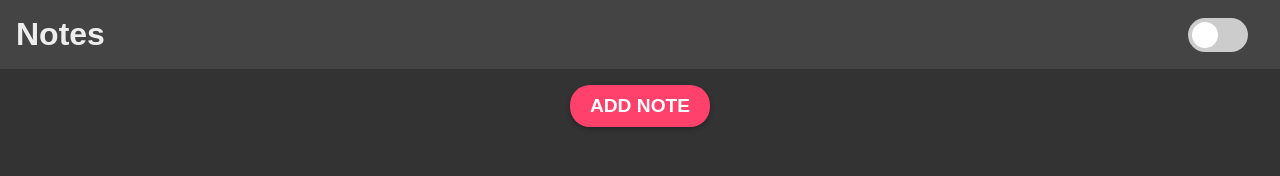
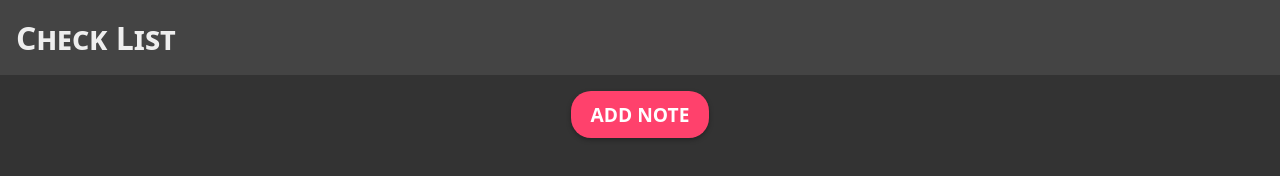
Before and after one commit to Sherry65-code/hecknotes, a plain HTML site: page index.html in a window 1280 px wide. Drawn offline with Linux system fonts and the light colour scheme.

Commit message:
Remove useless things.

```diff
--- a/index.html
+++ b/index.html
@@ -9,11 +9,7 @@
   </head>
   <body>
     <div class="header">
-      <h1>Notes</h1>
-      <label class="switch">
-        <input type="checkbox" id="dark-mode-toggle">
-        <span class="slider"></span>
-      </label>
+      <h1>Check List</h1>
     </div>
     <div class="notes-container">
       <button id="add-button" onclick="createNote()">Add note</button>
--- a/style.css
+++ b/style.css
@@ -264,6 +264,8 @@ h1 {
 }
 * {
   box-sizing: border-box;
+  font-family: system-ui, -apple-system, BlinkMacSystemFont, 'Segoe UI', Roboto, Oxygen, Ubuntu, Cantarell, 'Open Sans', 'Helvetica Neue', sans-serif;
+  font-weight: 600;
 }
 
 body {
@@ -340,3 +342,8 @@ h1 {
 .toggle input[type="checkbox"]:checked + .toggle-slider:before {
   transform: translateX(20px);
 }
+h1{
+  font-family:system-ui, -apple-system, BlinkMacSystemFont, 'Segoe UI', Roboto, Oxygen, Ubuntu, Cantarell, 'Open Sans', 'Helvetica Neue', sans-serif;
+  font-weight: 600;
+  font-variant: small-caps;
+}
```
